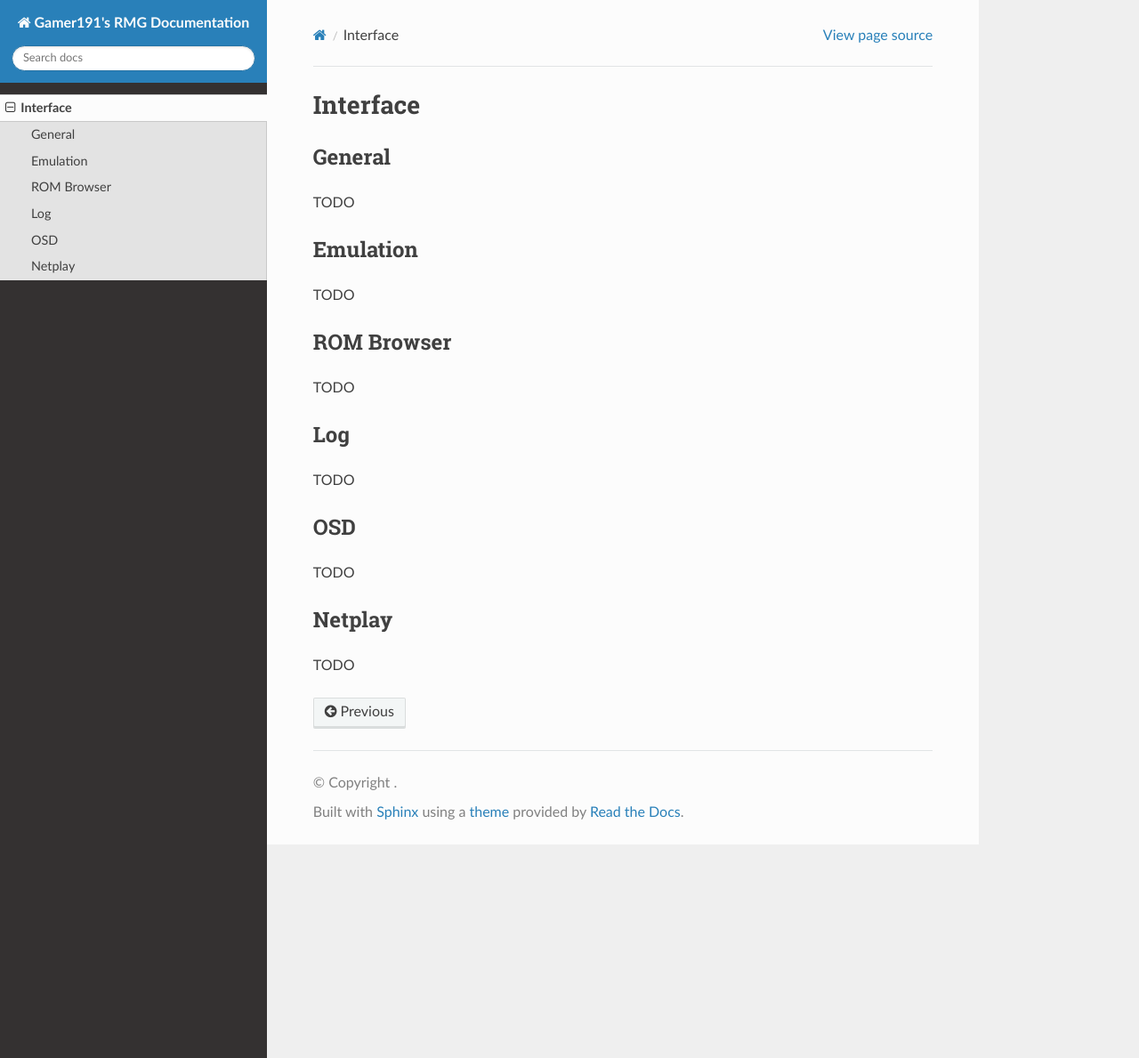
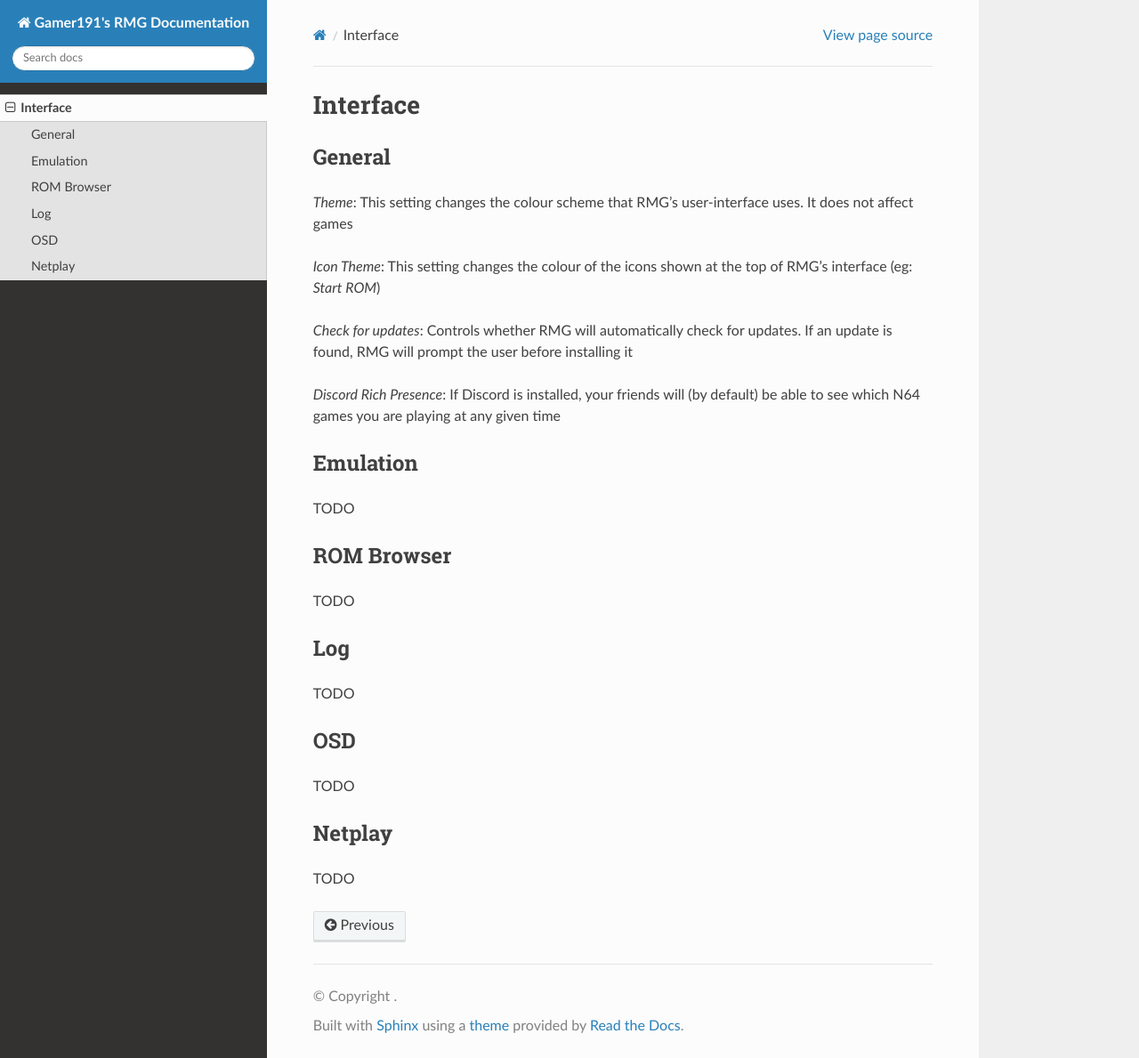
Before and after one commit to gamer191/gamer191-RMG-documentation, a Sphinx documentation site: the page built from docs/source/interface.rst, in a window 1280 px wide and 1189 px high. Shown: the whole window at 89% size. Built offline with Sphinx 7.4.7 and the Read the Docs theme 3.1.0, drawn with Linux system fonts in a browser that asks for light colours; pages that are not in the unit, such as notebooks, are missing from menus.

Commit message:
Add Interfsce>General docs

```diff
--- a/docs/source/interface.rst
+++ b/docs/source/interface.rst
@@ -4,7 +4,13 @@ Interface
 General
 ------------
 
-TODO
+`Theme`: This setting changes the colour scheme that RMG's user-interface uses. It does not affect games
+
+`Icon Theme`: This setting changes the colour of the icons shown at the top of RMG's interface (eg: `Start ROM`)
+
+`Check for updates`: Controls whether RMG will automatically check for updates. If an update is found, RMG will prompt the user before installing it
+
+`Discord Rich Presence`: If Discord is installed, your friends will (by default) be able to see which N64 games you are playing at any given time
 
 Emulation
 ------------
```
